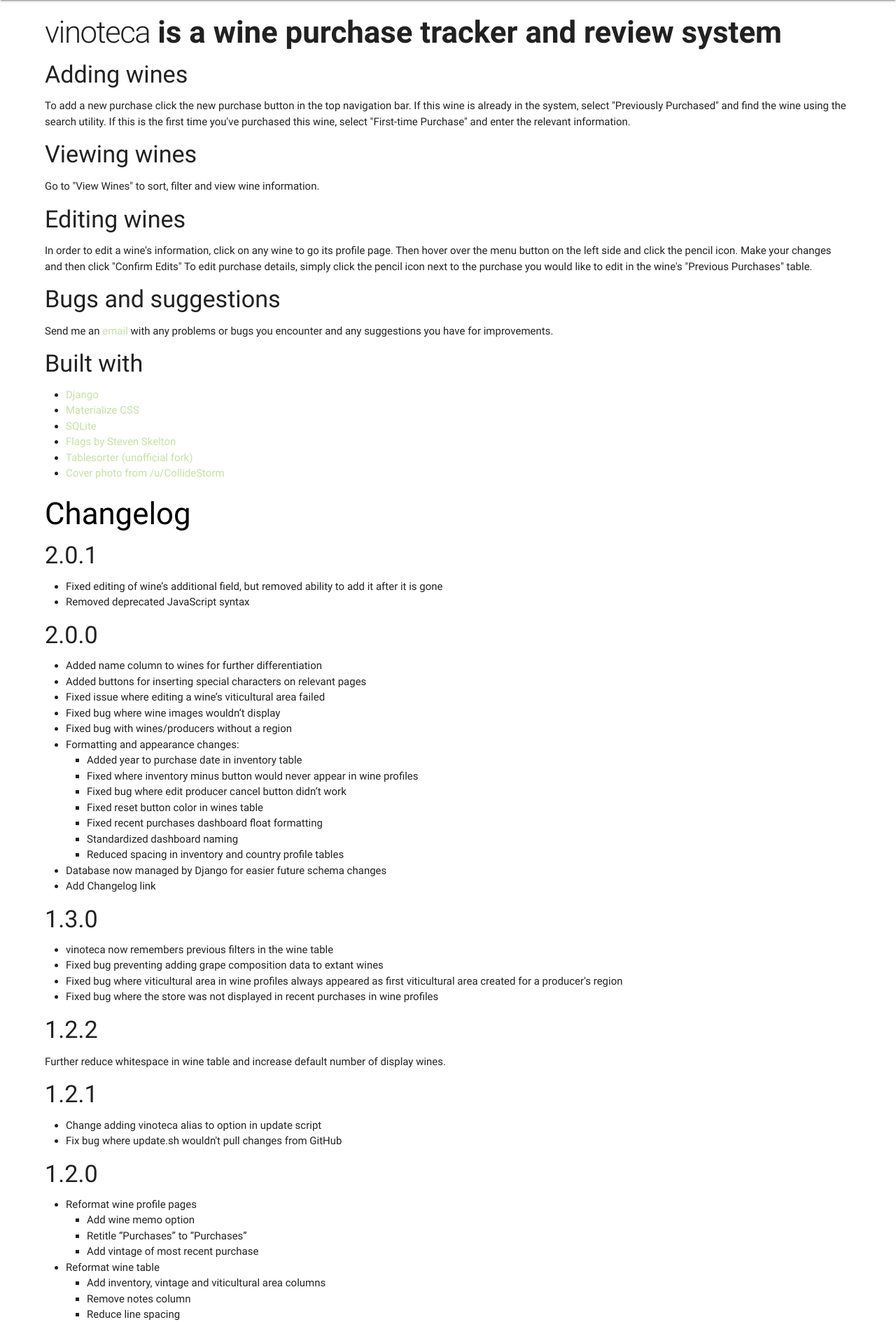
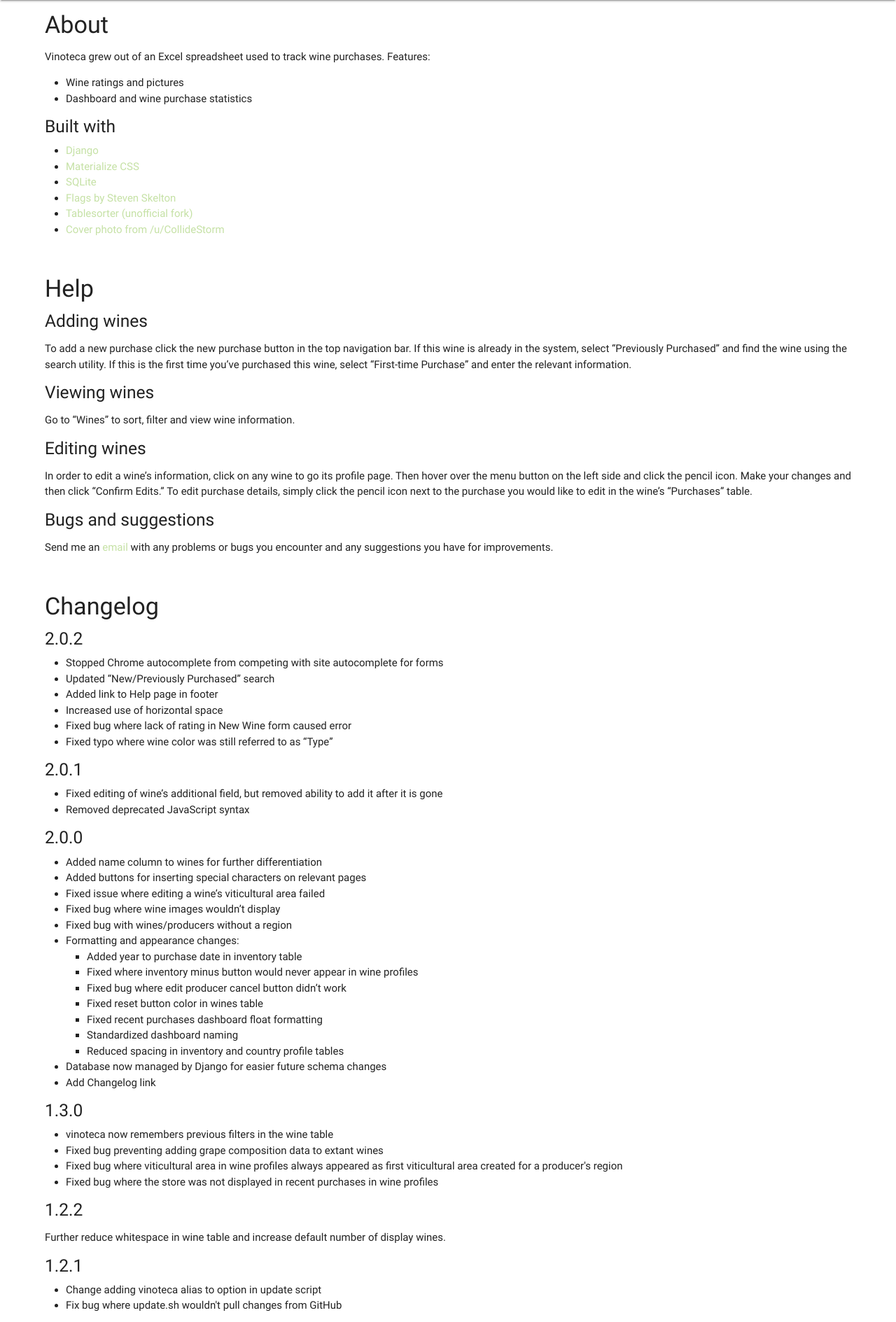
Before and after one commit to threecgreen/vinoteca, a Django app: page /about/ in a window 1280 px wide. Shown: the part 64-1953 px from the top of the page at 70% size. Run offline with Django 3.2, Linux system fonts and the light colour scheme; some libraries are stand-ins or nearby versions.

Commit message:
Rework about page

```diff
--- a/vinoteca/templates/about.html
+++ b/vinoteca/templates/about.html
@@ -2,25 +2,17 @@
 {% block about-nav %}class="active"{% endblock %}
 {% block body %}
     <div class="container">
-        <h3 class="bold"><span class="brand-logo">vinoteca</span> is a wine purchase tracker and review system</h3>
-        <h4>Adding wines</h4>
-        <p>To add a new purchase click the new purchase button in the top navigation bar.
-        If this wine is already in the system, select "Previously Purchased" and find the wine using the
-        search utility.
-        If this is the first time you've purchased this wine, select "First-time Purchase" and enter the relevant information.</p>
-        <h4>Viewing wines</h4>
-        <p>Go to "View Wines" to sort, filter and view wine information.</p>
-        <h4>Editing wines</h4>
-        <p>In order to edit a wine's information, click on any wine to go its profile page.
-        Then hover over the menu button on the left side and click the pencil icon.
-        Make your changes and then click "Confirm Edits"
-        To edit purchase details, simply click the pencil icon next to the purchase you would like to edit in the
-        wine's "Previous Purchases" table.</p>
-        <h4>Bugs and suggestions</h4>
-        <p>Send me an <a class="text-link" href="mailto:cartergr@usc.edu?subject=vinoteca">email</a>
-        with any problems or bugs you encounter and any suggestions you have for improvements.</p>
 
-        <h4>Built with</h4>
+        <h4>About</h4>
+        <p>Vinoteca grew out of an Excel spreadsheet used to track wine purchases.
+
+        Features:</p>
+        <ul class="bullets">
+            <li>Wine ratings and pictures</li>
+            <li>Dashboard and wine purchase statistics</li>
+        </ul>
+
+        <h5>Built with</h5>
         <ul class="bullets">
             <li><a class="text-link" href="https://www.djangoproject.com/">Django</a></li>
             <li><a class="text-link" href="http://materializecss.com/">Materialize CSS</a></li>
@@ -30,15 +22,50 @@
             <li><a class="text-link" href="https://www.reddit.com/r/travel/comments/6z7cu0/loved_visiting_burgundy_right_before_harvest/">Cover photo from /u/CollideStorm</a></li>
         </ul>
 
-        <h3><a name="changelog" style="color: black">Changelog</a></h3>
-        <h4>2.0.1</h4>
+        <br>
+
+        <h4><a class="page-link" name="help">Help</a></h4>
+        <h5>Adding wines</h5>
+        <p>To add a new purchase click the new purchase button in the top navigation bar.
+            If this wine is already in the system, select &ldquo;Previously Purchased&rdquo; and find the wine using the
+            search utility.
+            If this is the first time you&rsquo;ve purchased this wine, select &ldquo;First-time Purchase&rdquo; and enter the relevant information.</p>
+
+        <h5>Viewing wines</h5>
+        <p>Go to &ldquo;Wines&rdquo; to sort, filter and view wine information.</p>
+
+        <h5>Editing wines</h5>
+        <p>In order to edit a wine&rsquo;s information, click on any wine to go its profile page.
+            Then hover over the menu button on the left side and click the pencil icon.
+            Make your changes and then click &ldquo;Confirm Edits.&rdquo;
+            To edit purchase details, simply click the pencil icon next to the purchase you would like to edit in the
+            wine&rsquo;s &ldquo;Purchases&rdquo; table.</p>
+
+        <h5>Bugs and suggestions</h5>
+        <p>Send me an <a class="text-link" href="mailto:cartergr@usc.edu?subject=vinoteca">email</a>
+            with any problems or bugs you encounter and any suggestions you have for improvements.</p>
+
+        <br>
+
+        <h4><a class="page-link" name="changelog">Changelog</a></h4>
+        <h5>2.0.2</h5>
         <ul class="bullets">
-{#            <li>Fixed wine image rotation issue with EXIF metadata</li>#}
+            <li>Stopped Chrome autocomplete from competing with site autocomplete for forms</li>
+            <li>Updated &ldquo;New/Previously Purchased&rdquo; search</li>
+            <li>Added link to Help page in footer</li>
+            <li>Increased use of horizontal space</li>
+            <li>Fixed bug where lack of rating in New Wine form caused error</li>
+            <li>Fixed typo where wine color was still referred to as &ldquo;Type&rdquo;</li>
+        </ul>
+
+        <h5>2.0.1</h5>
+        <ul class="bullets">
+            {#            <li>Fixed wine image rotation issue with EXIF metadata</li>#}
             <li>Fixed editing of wine&rsquo;s additional field, but removed ability to add it after it is gone</li>
             <li>Removed deprecated JavaScript syntax</li>
         </ul>
 
-        <h4>2.0.0</h4>
+        <h5>2.0.0</h5>
         <ul class="bullets">
             <li>Added name column to wines for further differentiation</li>
             <li>Added buttons for inserting special characters on relevant pages</li>
@@ -46,18 +73,18 @@
             <li>Fixed bug where wine images wouldn&rsquo;t display</li>
             <li>Fixed bug with wines/producers without a region</li>
             <li>Formatting and appearance changes:<ul class="bullets">
-                <li style="list-style-type: square">Added year to purchase date in inventory table</li>
-                <li style="list-style-type: square">Fixed where inventory minus button would never appear in wine profiles</li>
-                <li style="list-style-type: square">Fixed bug where edit producer cancel button didn&rsquo;t work</li>
-                <li style="list-style-type: square">Fixed reset button color in wines table</li>
-                <li style="list-style-type: square">Fixed recent purchases dashboard float formatting</li>
-                <li style="list-style-type: square">Standardized dashboard naming</li>
-                <li style="list-style-type: square">Reduced spacing in inventory and country profile tables</li></ul></li>
+                <li>Added year to purchase date in inventory table</li>
+                <li>Fixed where inventory minus button would never appear in wine profiles</li>
+                <li>Fixed bug where edit producer cancel button didn&rsquo;t work</li>
+                <li>Fixed reset button color in wines table</li>
+                <li>Fixed recent purchases dashboard float formatting</li>
+                <li>Standardized dashboard naming</li>
+                <li>Reduced spacing in inventory and country profile tables</li></ul></li>
             <li>Database now managed by Django for easier future schema changes</li>
             <li>Add Changelog link</li>
         </ul>
 
-        <h4>1.3.0</h4>
+        <h5>1.3.0</h5>
         <ul class="bullets">
             <li>vinoteca now remembers previous filters in the wine table</li>
             <li>Fixed bug preventing adding grape composition data to extant wines</li>
@@ -65,26 +92,26 @@
             <li>Fixed bug where the store was not displayed in recent purchases in wine profiles</li>
         </ul>
 
-        <h4>1.2.2</h4>
+        <h5>1.2.2</h5>
         <p>Further reduce whitespace in wine table and increase default number of display wines.</p>
 
-        <h4>1.2.1</h4>
+        <h5>1.2.1</h5>
         <ul class="bullets">
             <li>Change adding vinoteca alias to option in update script</li>
             <li>Fix bug where update.sh wouldn't pull changes from GitHub</li>
         </ul>
 
-        <h4>1.2.0</h4>
+        <h5>1.2.0</h5>
         <ul class="bullets">
             <li>Reformat wine profile pages<ul class="bullets">
-                <li style="list-style-type: square">Add wine memo option</li>
-                <li style="list-style-type: square">Retitle &ldquo;Purchases&rdquo; to &ldquo;Purchases&rdquo;</li>
-                <li style="list-style-type: square">Add vintage of most recent purchase</li>
+                <li>Add wine memo option</li>
+                <li>Retitle &ldquo;Purchases&rdquo; to &ldquo;Purchases&rdquo;</li>
+                <li>Add vintage of most recent purchase</li>
             </ul></li>
             <li>Reformat wine table <ul class="bullets">
-                <li style="list-style-type: square">Add inventory, vintage and viticultural area columns</li>
-                <li style="list-style-type: square">Remove notes column</li>
-                <li style="list-style-type: square">Reduce line spacing</li>
+                <li>Add inventory, vintage and viticultural area columns</li>
+                <li>Remove notes column</li>
+                <li>Reduce line spacing</li>
             </ul></li>
             <li>Fix editing of grape composition for already existing wines</li>
             <li>Fix bug where there was no way to access editing a producer</li>
@@ -93,7 +120,7 @@
             <li>Date format standardization</li>
         </ul>
 
-        <h4>1.1.0</h4>
+        <h5>1.1.0</h5>
         <ul class="bullets">
             <li>Added ability to delete wines and purchases</li>
             <li>Added ability to edit producers</li>
@@ -106,31 +133,31 @@
             <li>Removed Django debug toolbar dependency</li>
         </ul>
 
-        <h4>1.0.2</h4>
+        <h5>1.0.2</h5>
         <ul class="bullets">
             <li>Update dependencies</li>
         </ul>
 
-        <h4>1.0.1</h4>
+        <h5>1.0.1</h5>
         <ul class="bullets">
             <li>Replaced notes with grape composition in wines table</li>
             <li>Scripts now stop if any step fails</li>
             <li>Added more testing</li>
         </ul>
 
-        <h4>1.0.0</h4>
+        <h5>1.0.0</h5>
         <p>Several major additions and changes were made to the point where it felt usable enough to be the initial
-           full version.</p>
+            full version.</p>
         <ul class="bullets">
             <li>Added Viticultural Area field</li>
             <li>Added Grape composition table field (many-to-many relationship)</li>
             <li>Inventory<ul class="bullets">
-                <li style="list-style-type: square">Added the inventory field to each wine</li>
-                <li style="list-style-type: square">Added view where the wine inventory can be viewed and easily edited</li>
+                <li>Added the inventory field to each wine</li>
+                <li>Added view where the wine inventory can be viewed and easily edited</li>
             </ul></li>
             <li>Country profile improvements<ul class="bullets">
-                <li style="list-style-type: square">Added flags to profile</li>
-                <li style="list-style-type: square">Added viticultural areas table</li>
+                <li>Added flags to profile</li>
+                <li>Added viticultural areas table</li>
             </ul></li>
             <li>Improved sorting and filtering with JQuery tablesorter plug-in, removing the need for separate
                 sorting and filtering views</li>
@@ -144,7 +171,7 @@
             <li>Added migrate line to the update script</li>
         </ul>
 
-        <h4>0.3.0</h4>
+        <h5>0.3.0</h5>
         <ul class="bullets">
             <li>Added country/region profile</li>
             <li>Added wine producer profile</li>
@@ -152,10 +179,10 @@
             <li>Upgraded to Django 2.0</li>
         </ul>
 
-        <h4>0.2.1</h4>
+        <h5>0.2.1</h5>
         <p>Minor improvements to the scripts including automatically opening the browser when running run.sh</p>
 
-        <h4>0.2.0</h4>
+        <h5>0.2.0</h5>
         <ul class="bullets">
             <li>Fix unit conversions</li>
             <li>Standardize button colors</li>
--- a/vinoteca/templates/base.html
+++ b/vinoteca/templates/base.html
@@ -55,8 +55,9 @@
     <footer class="page-footer pink darken-4 footer-copyright">
         <div class="container">
             <div class="row">
-                <u><a style="color: whitesmoke" href="{% url "About" %}">About</a></u>
-                <u><a style="color: whitesmoke" href="{% url "About" %}#changelog">Changelog</a></u>
+                <u><a class="footer-link" href="{% url "About" %}">About</a></u>
+                <u><a class="footer-link" href="{% url "About" %}#changelog">Changelog</a></u>
+                <u><a class="footer-link" href="{% url "About" %}#help">Help</a></u>
             </div>
         </div>
         <div class="footer-copyright">
--- a/vinoteca/urls.py
+++ b/vinoteca/urls.py
@@ -3,7 +3,7 @@ from django.conf import settings
 from django.urls import path, re_path
 from django.views.static import serve
 
-from vinoteca.views import about, home
+from vinoteca.views import simple_page, home
 from dashboards.views import dashboards
 from new_purchase.views import (
     get_producer_country, first_new_purchase, prev_new_purchase_search,
@@ -17,7 +17,9 @@ from view.views import (
 urlpatterns = [
     path("", home, name="Home"),
     path("home/", home, name="Home"),
-    path("about/", about, name="About"),
+    path("about/", simple_page, name="About", kwargs={"page_name": "about"}),
+    path("help/", simple_page, name="Help", kwargs={"page_name": "help"}),
+    path("changelog/", simple_page, name="Changelog", kwargs={"page_name": "changelog"}),
     path("new/first-time/", first_new_purchase, name="New Purchase First"),
     path("new/prev-purchased/", prev_new_purchase_search,
          name="New Purchase Search"),
--- a/vinoteca/views.py
+++ b/vinoteca/views.py
@@ -4,12 +4,12 @@ from vinoteca.__init__ import __version__
 from vinoteca.utils import get_connection
 
 
-def about(request):
+def simple_page(request, page_name:str):
     context = {
-        "page_name": "About",
+        "page_name": page_name.title(),
         "version": __version__,
     }
-    return render(request, "about.html", context)
+    return render(request, f"{page_name}.html", context)
 
 
 def home(request):
```
